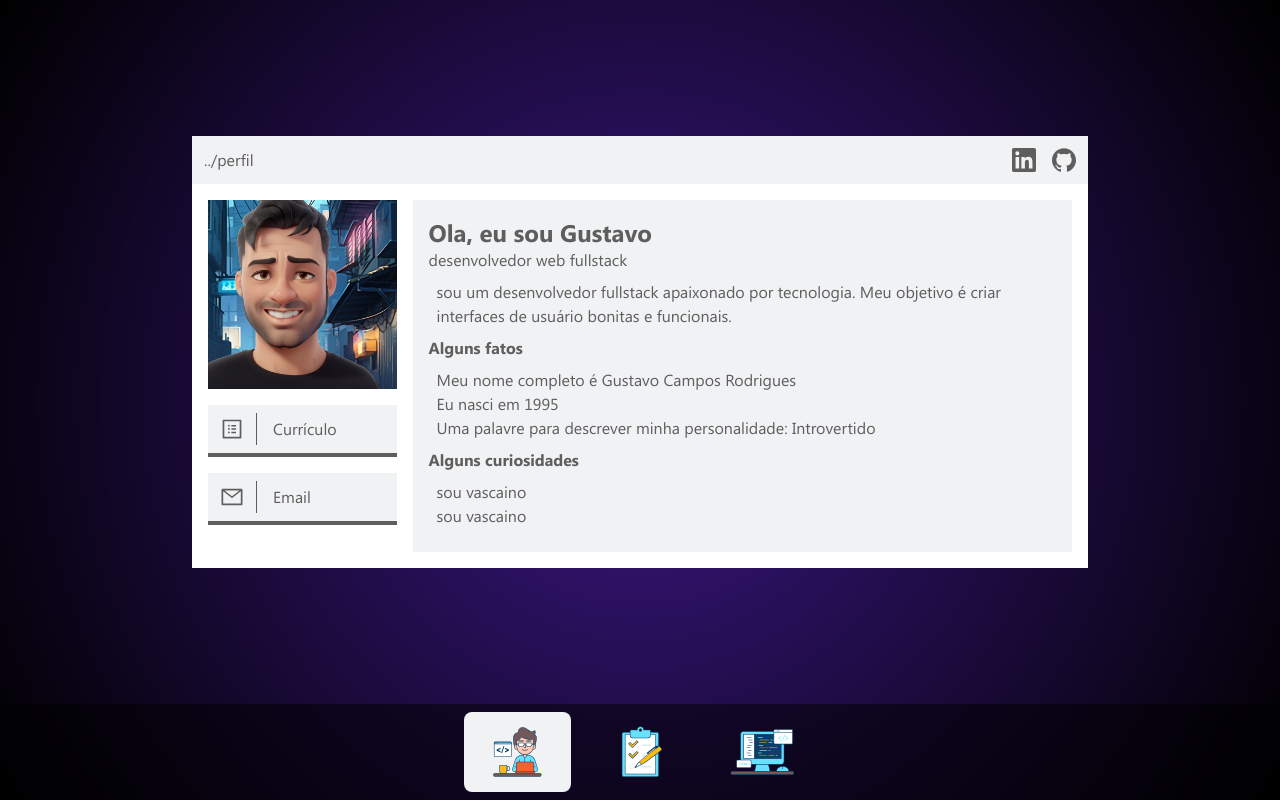
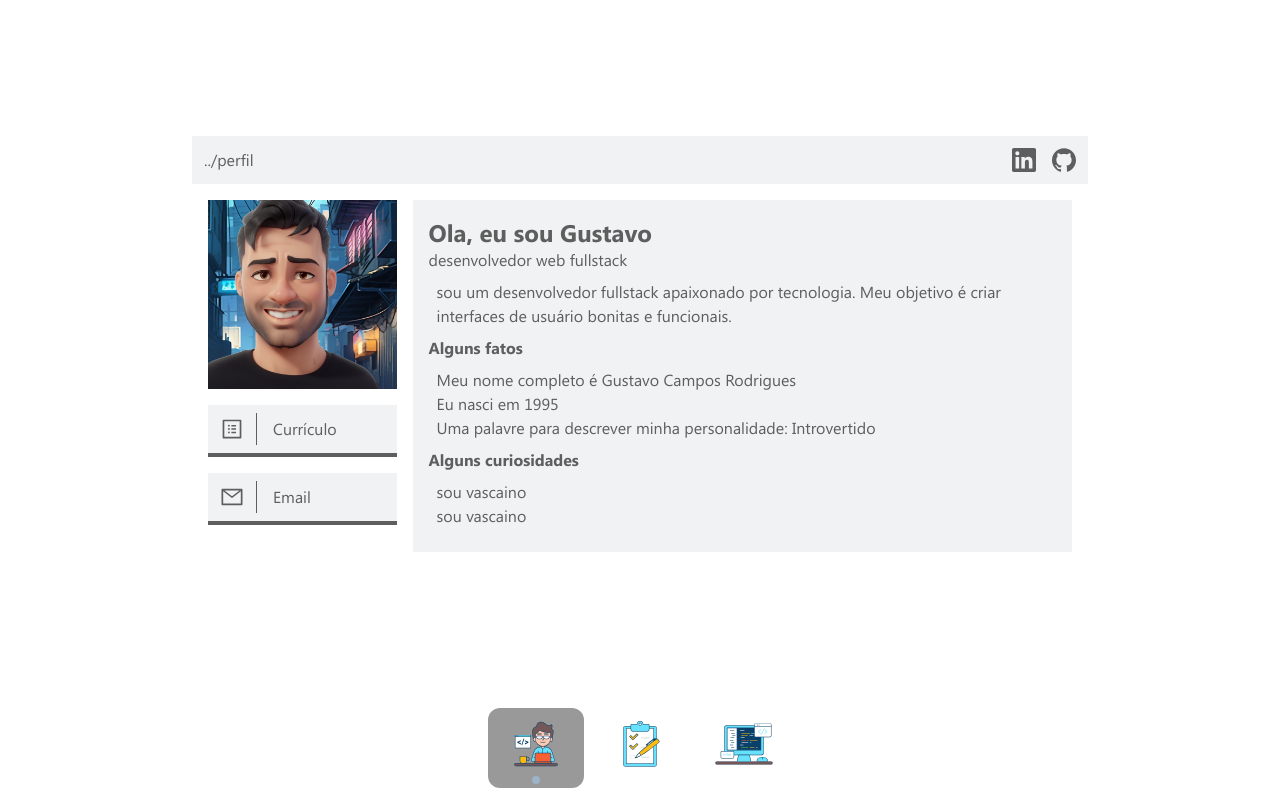
Before and after one commit to gstvcampos/portfolio, a Next.js app: page / in a window 1280 px wide. Built offline with nearby package versions, Linux system fonts and the light colour scheme.

Commit message:
feat: taskbar

```diff
--- a/src/app/globals.css
+++ b/src/app/globals.css
@@ -4,7 +4,8 @@
 
 :root {
   --black: 0deg 0% 0%;
-  --deep-purple: 260deg 70% 30%;
+  --purple: 321deg 74% 24%;
+  --orange: 349deg 62% 42%;
   --content-primary: 0deg 0% 100%;
   --content-secondary: 220deg 13% 95%;
   --content-tertiary: 210deg 29% 70%;
@@ -14,8 +15,12 @@
 
 @media (prefers-color-scheme: dark) {
   :root {
-    --black: 0deg 0% 0%;
-    --deep-purple: 260deg 70% 30%;
+    --top: 321deg 97% 15%;
+    --middle: 324deg 97% 19%;
+    --bottom: 355deg 65% 39%;
+    --gray: 0deg 0% 5%;
+    --purple: 321deg 74% 24%;
+    --orange: 349deg 62% 42%;
     --content-primary: 200deg 6% 10%;
     --content-secondary: 195deg 6% 13%;
     --content-tertiary: 210deg 29% 70%;
@@ -25,7 +30,7 @@
 }
 
 body {
-  background: radial-gradient(circle at center, hsl(var(--deep-purple)), hsl(var(--black)));
+  background: linear-gradient(to bottom, hsl(var(--top)), hsl(var(--middle)), hsl(var(--bottom)));
 }
 
 footer {
--- a/src/components/Footer.tsx
+++ b/src/components/Footer.tsx
@@ -4,7 +4,7 @@ import NavBtn from './NavBtn'
 export default function Footer() {
   return (
     <footer className="absolute bottom-0 w-full">
-      <nav className="bg-black flex justify-center">
+      <nav className="bg-gray m-auto flex justify-center gap-2 p-2 md:mb-1 md:w-fit md:rounded-md md:bg-opacity-50">
         <NavBtn page="/">
           <ProfileIcon />
         </NavBtn>
--- a/src/components/NavBtn.tsx
+++ b/src/components/NavBtn.tsx
@@ -12,13 +12,15 @@ export default function NavBtn({
   children: ReactNode
 }) {
   const pathname = usePathname() === page
-  const current = 'm-2 inline-flex h-20 overflow-auto rounded-lg bg-content-2'
-  const comun =
-    'inline-flex h-20 m-2 overflow-auto hover:bg-content-2 rounded-lg'
+  const current = 'inline-flex h-20 rounded-xl bg-black relative'
+  const comun = 'inline-flex h-20 hover:bg-black rounded-xl relative'
 
   return (
     <Link href={page} className={pathname ? current : comun}>
-      {children}
+      <span className="mb-2">{children}</span>
+      {pathname && (
+        <span className="bg-content-3 absolute bottom-1 left-1/2 h-2 w-2 -translate-x-1/2 rounded-full"></span>
+      )}
     </Link>
   )
 }
--- a/tailwind.config.ts
+++ b/tailwind.config.ts
@@ -12,7 +12,8 @@ const config: Config = {
       'segoe-bold': ['Segoe UI Bold', 'sans-serif'],
     },
     colors: {
-      black: 'hsl(var(--black) / 0.5)',
+      gray: 'hsl(var(--gray) / <alpha-value>)',
+      black: 'hsl(var(--black) / 0.4)',
       content: {
         1: 'hsl(var(--content-primary) / <alpha-value>)',
         2: 'hsl(var(--content-secondary) / <alpha-value>)',
```
